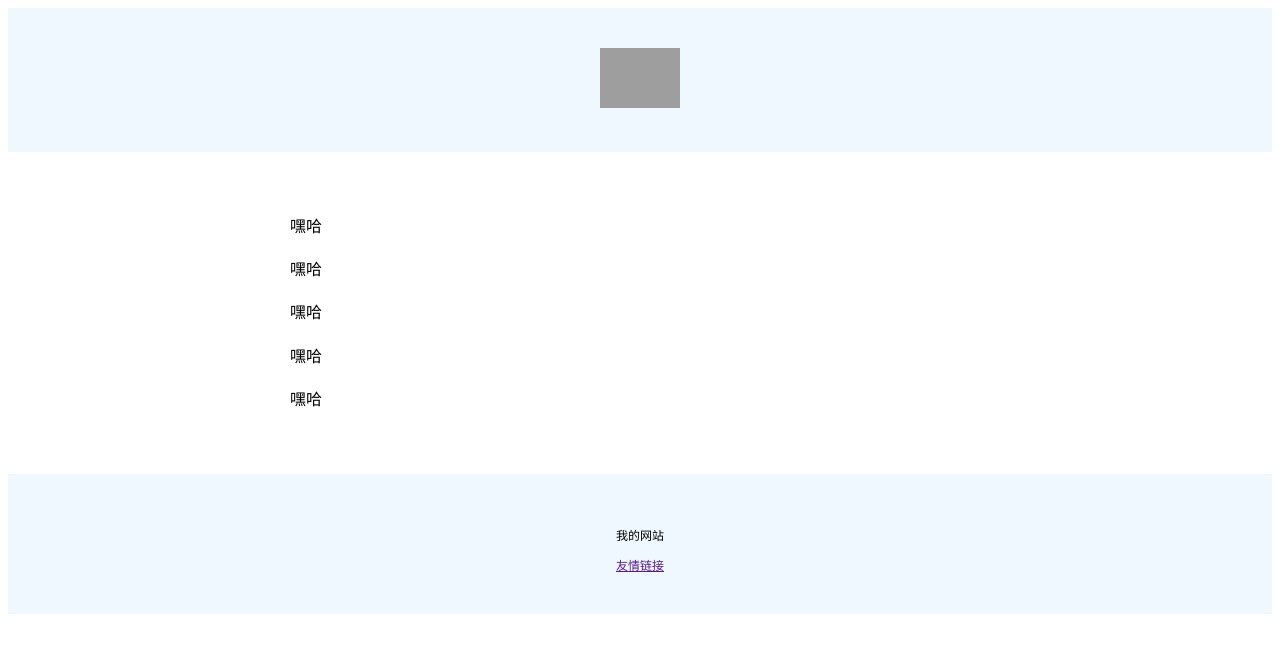
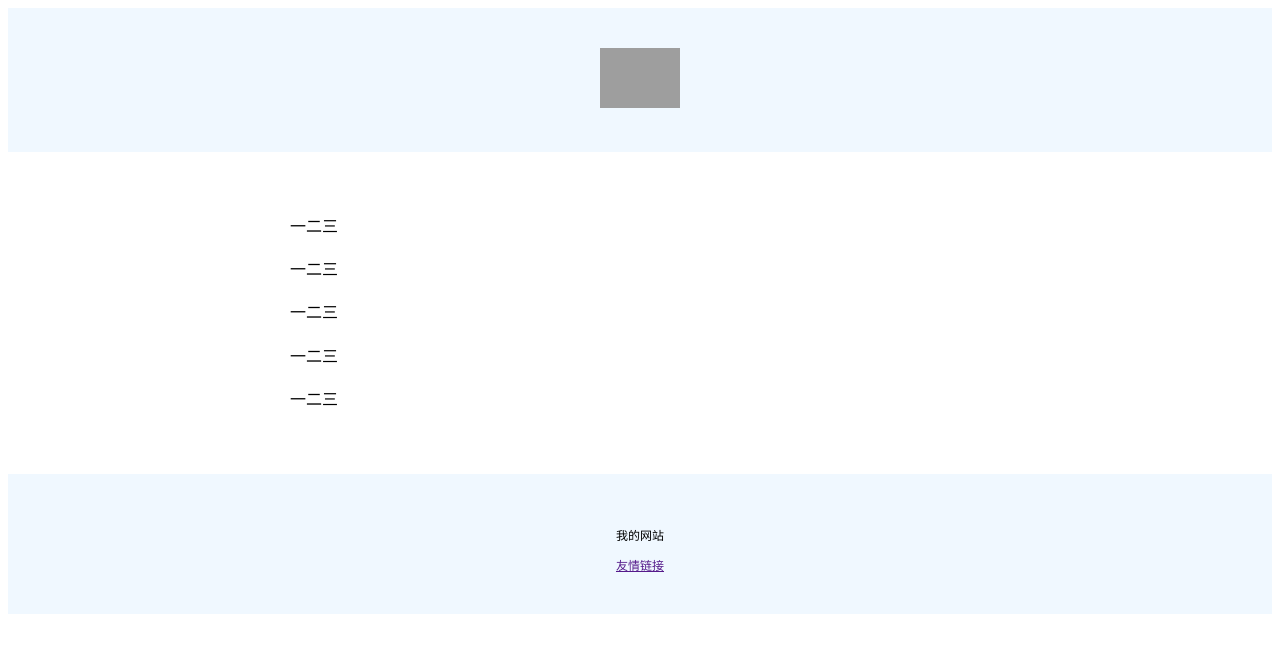
Before and after one commit to sxr473/reo1-one, a plain HTML site: page index.html in a window 1280 px wide. Drawn offline with Linux system fonts and the light colour scheme; grey boxes are pictures that could not be loaded.

Commit message:
Update index.html

```diff
--- a/index.html
+++ b/index.html
@@ -26,11 +26,11 @@ padding: 40px;
 
     </div>
     <div style="max-width:700px ; margin:30px auto;padding: 15px;line-height: 1.7;">
-        <p>嘿哈</p>
-        <p>嘿哈</p>
-        <p>嘿哈</p>
-        <p>嘿哈</p>
-        <p>嘿哈</p>
+        <p>一二三</p>
+        <p>一二三</p>
+        <p>一二三</p>
+        <p>一二三</p>
+        <p>一二三</p>
     </div>
 
     <div style="
```
